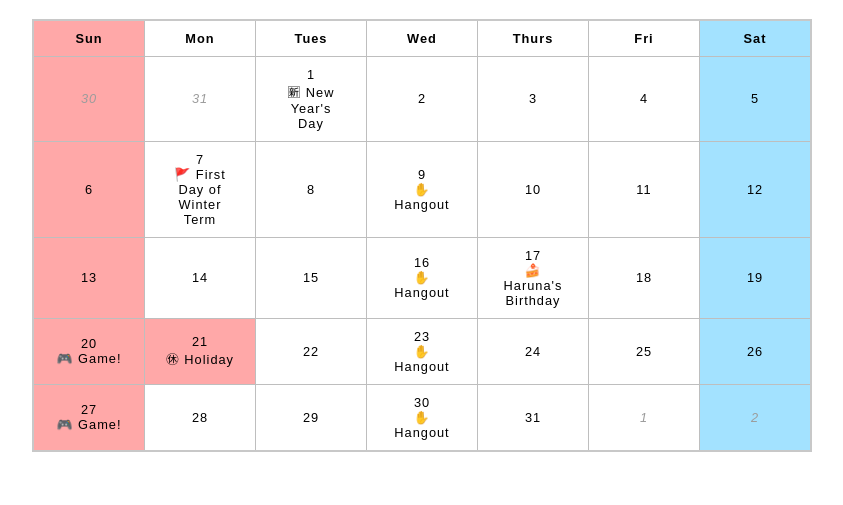
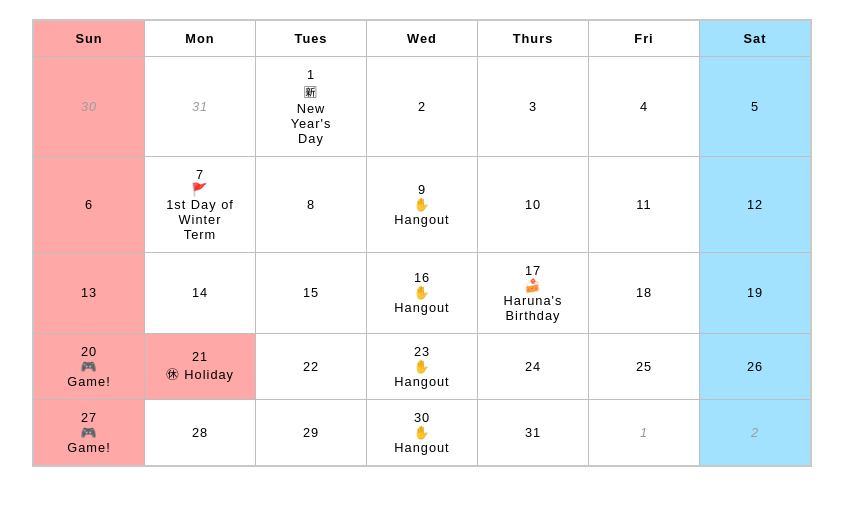
Before and after one commit to ErikaIizuka/03.-Calendar, a plain HTML site: page index.html in a window 1280 px wide. Shown: the part 61-566 px from the top of the page, without its empty margins (218-1061 px from the left). Drawn offline with Linux system fonts and the light colour scheme.

Commit message:
little modify

```diff
--- a/index.html
+++ b/index.html
@@ -9,7 +9,7 @@
   <body>
     <h1>January 2019</h1>
 
-    <table align="center">
+    <table align="center" style="max-width: 1400px;">
       <colgroup>
         <col style="background-color:rgb(255, 168, 168);">
         <col span="5">
@@ -28,7 +28,7 @@
       <tr>
         <td class="graytext">30</td>
         <td class="graytext">31</td>
-        <td>1<br>🈟 New Year's Day</td>
+        <td>1<br>🈟<br>New Year's Day</td>
         <td>2</td>
         <td>3</td>
         <td>4</td>
@@ -36,9 +36,9 @@
       </tr>
       <tr>
         <td>6</td>
-        <td>7<br>🚩 First Day of Winter Term</td>
+        <td>7<br>🚩<br>1st Day of Winter Term</td>
         <td>8</td>
-        <td>9<br>✋ Hangout</td>
+        <td>9<br>✋<br>Hangout</td>
         <td>10</td>
         <td>11</td>
         <td>12</td>
@@ -47,25 +47,25 @@
         <td>13</td>
         <td>14</td>
         <td>15</td>
-        <td>16<br>✋ Hangout</td>
-        <td>17<br>🍰 Haruna's Birthday</td>
+        <td>16<br>✋<br>Hangout</td>
+        <td>17<br>🍰<br>Haruna's Birthday</td>
         <td>18</td>
         <td>19</td>
       </tr>
       <tr>
-        <td>20<br>🎮 Game!</td>
+        <td>20<br>🎮<br>Game!</td>
         <td style="background-color:rgb(255, 168, 168);">21<br>㊡ Holiday</td>
         <td>22</td>
-        <td>23<br>✋ Hangout</td>
+        <td>23<br>✋<br>Hangout</td>
         <td>24</td>
         <td>25</td>
         <td>26</td>
       </tr>
       <tr>
-        <td>27<br>🎮 Game!</td>
+        <td>27<br>🎮<br>Game!</td>
         <td>28</td>
         <td>29</td>
-        <td>30<br>✋ Hangout</td>
+        <td>30<br>✋<br>Hangout</td>
         <td>31</td>
         <td class="graytext">1</td>
         <td class="graytext">2</td>
```
